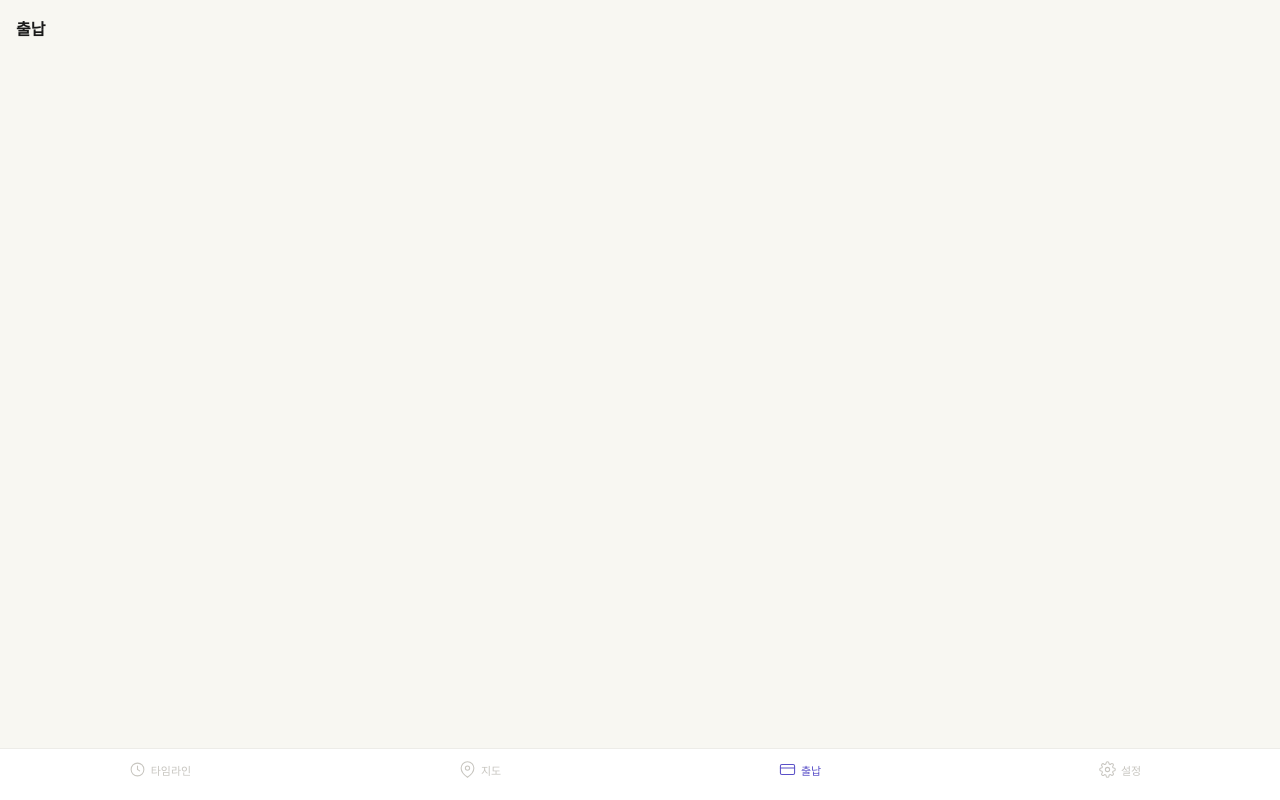
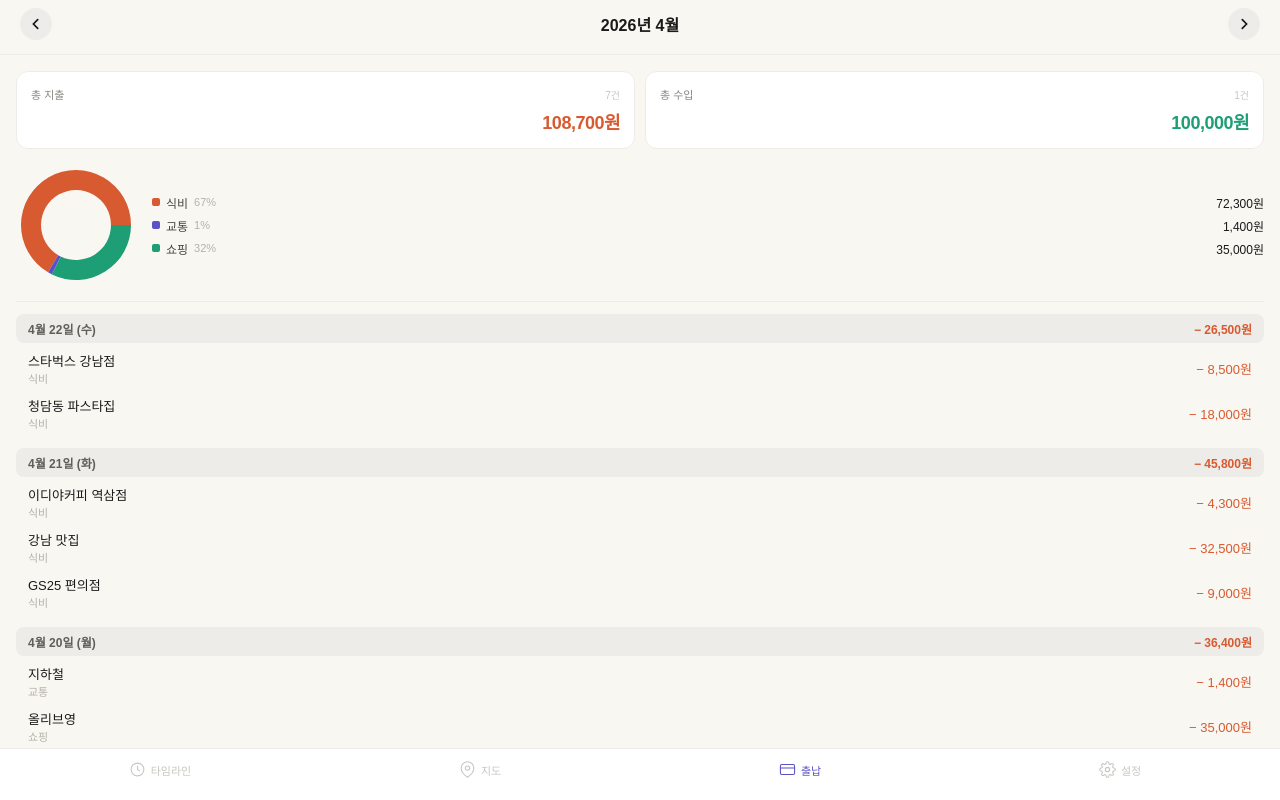
Before and after one commit to seonjaeLee/lifeTimeline, a React (Vite) app: page /finance in a window 1280 px wide. Built offline with nearby package versions, Linux system fonts and the light colour scheme; a web font is replaced by a local one.

Commit message:
M5: 출납 화면 (월간 요약 + 도넛 차트 + 날짜별 내역)

```diff
--- a/package.json
+++ b/package.json
@@ -16,7 +16,8 @@
     "pretendard": "^1.3.9",
     "react": "^19.2.5",
     "react-dom": "^19.2.5",
-    "react-router-dom": "^7.14.2"
+    "react-router-dom": "^7.14.2",
+    "recharts": "^3.8.1"
   },
   "devDependencies": {
     "@eslint/js": "^9.39.4",
--- a/src/pages/Finance.tsx
+++ b/src/pages/Finance.tsx
@@ -1,7 +1,170 @@
+import { useState } from 'react'
+import { PieChart, Pie, Cell, Tooltip, ResponsiveContainer } from 'recharts'
+
+const DUMMY_EXPENSES = [
+  { id: '1', date: '2026-04-22', place: '스타벅스 강남점', category: '식비', amount: 8500, type: 'expense' as const },
+  { id: '2', date: '2026-04-22', place: '청담동 파스타집', category: '식비', amount: 18000, type: 'expense' as const },
+  { id: '3', date: '2026-04-21', place: '이디야커피 역삼점', category: '식비', amount: 4300, type: 'expense' as const },
+  { id: '4', date: '2026-04-21', place: '강남 맛집', category: '식비', amount: 32500, type: 'expense' as const },
+  { id: '5', date: '2026-04-21', place: 'GS25 편의점', category: '식비', amount: 9000, type: 'expense' as const },
+  { id: '6', date: '2026-04-20', place: '지하철', category: '교통', amount: 1400, type: 'expense' as const },
+  { id: '7', date: '2026-04-20', place: '올리브영', category: '쇼핑', amount: 35000, type: 'expense' as const },
+  { id: '8', date: '2026-04-19', place: '용돈', category: '수입', amount: 100000, type: 'income' as const },
+]
+
+const CATEGORY_COLORS: Record<string, string> = {
+  식비: '#D85A30',
+  교통: '#5A50C8',
+  쇼핑: '#1D9E75',
+  숙박: '#EF9F27',
+  의료: '#E24B4A',
+  문화: '#378ADD',
+  수입: '#639922',
+  기타: '#888780',
+}
+
+function formatDate(dateStr: string) {
+  const d = new Date(dateStr)
+  return d.toLocaleDateString('ko-KR', { month: 'long', day: 'numeric', weekday: 'short' })
+}
+
+function formatMonth(date: Date) {
+  return date.toLocaleDateString('ko-KR', { year: 'numeric', month: 'long' })
+}
+
 export default function Finance() {
+  const [currentDate, setCurrentDate] = useState(new Date())
+
+  const prevMonth = () => setCurrentDate(new Date(currentDate.getFullYear(), currentDate.getMonth() - 1, 1))
+  const nextMonth = () => setCurrentDate(new Date(currentDate.getFullYear(), currentDate.getMonth() + 1, 1))
+
+  // 해당 월 데이터 필터
+  const monthStr = currentDate.toLocaleDateString('sv-SE').slice(0, 7)
+  const monthData = DUMMY_EXPENSES.filter((e) => e.date.startsWith(monthStr))
+
+  const totalExpense = monthData.filter((e) => e.type === 'expense').reduce((s, e) => s + e.amount, 0)
+  const totalIncome = monthData.filter((e) => e.type === 'income').reduce((s, e) => s + e.amount, 0)
+  const expenseCount = monthData.filter((e) => e.type === 'expense').length
+  const incomeCount = monthData.filter((e) => e.type === 'income').length
+
+  // 카테고리별 집계
+  const categoryMap: Record<string, number> = {}
+  monthData.filter((e) => e.type === 'expense').forEach((e) => {
+    categoryMap[e.category] = (categoryMap[e.category] ?? 0) + e.amount
+  })
+  const chartData = Object.entries(categoryMap).map(([name, value]) => ({ name, value }))
+
+  // 날짜별 그룹
+  const dateMap: Record<string, typeof DUMMY_EXPENSES> = {}
+  monthData.forEach((e) => {
+    if (!dateMap[e.date]) dateMap[e.date] = []
+    dateMap[e.date].push(e)
+  })
+  const sortedDates = Object.keys(dateMap).sort((a, b) => b.localeCompare(a))
+
   return (
-    <div style={{ padding: '16px 16px 90px' }}>
-      <h2 style={{ fontSize: 16, fontWeight: 600, color: '#1A1A1A' }}>출납</h2>
+    <div style={{ display: 'flex', flexDirection: 'column', height: '100vh', background: '#F8F7F2' }}>
+
+      {/* 월 헤더 */}
+      <div style={{ background: '#F8F7F2', padding: '8px 20px 14px', borderBottom: '0.5px solid #EDECE8', flexShrink: 0 }}>
+        <div style={{ display: 'flex', alignItems: 'center', justifyContent: 'space-between' }}>
+          <button onClick={prevMonth} style={{ width: 32, height: 32, borderRadius: '50%', background: '#EDECE8', border: 'none', cursor: 'pointer', display: 'flex', alignItems: 'center', justifyContent: 'center' }}>
+            <svg width="12" height="12" viewBox="0 0 14 14" fill="none" stroke="#1A1A1A" strokeWidth={2} strokeLinecap="round"><polyline points="9,2 4,7 9,12" /></svg>
+          </button>
+          <span style={{ fontSize: 16, fontWeight: 600, color: '#1A1A1A' }}>{formatMonth(currentDate)}</span>
+          <button onClick={nextMonth} style={{ width: 32, height: 32, borderRadius: '50%', background: '#EDECE8', border: 'none', cursor: 'pointer', display: 'flex', alignItems: 'center', justifyContent: 'center' }}>
+            <svg width="12" height="12" viewBox="0 0 14 14" fill="none" stroke="#1A1A1A" strokeWidth={2} strokeLinecap="round"><polyline points="5,2 10,7 5,12" /></svg>
+          </button>
+        </div>
+      </div>
+
+      <div style={{ flex: 1, overflowY: 'auto', padding: '16px 16px 90px' }}>
+
+        {/* 요약 카드 */}
+        <div style={{ display: 'grid', gridTemplateColumns: '1fr 1fr', gap: 10, marginBottom: 16 }}>
+          <div style={{ background: '#FFF', border: '0.5px solid #EDECE8', borderRadius: 12, padding: 14 }}>
+            <div style={{ display: 'flex', alignItems: 'center', justifyContent: 'space-between', marginBottom: 6 }}>
+              <span style={{ fontSize: 11, color: '#888780', fontWeight: 500 }}>총 지출</span>
+              <span style={{ fontSize: 10, color: '#C8C6C0' }}>{expenseCount}건</span>
+            </div>
+            <span style={{ fontSize: 18, fontWeight: 600, color: '#D85A30', letterSpacing: -0.5, display: 'block', textAlign: 'right' }}>
+              {totalExpense.toLocaleString()}원
+            </span>
+          </div>
+          <div style={{ background: '#FFF', border: '0.5px solid #EDECE8', borderRadius: 12, padding: 14 }}>
+            <div style={{ display: 'flex', alignItems: 'center', justifyContent: 'space-between', marginBottom: 6 }}>
+              <span style={{ fontSize: 11, color: '#888780', fontWeight: 500 }}>총 수입</span>
+              <span style={{ fontSize: 10, color: '#C8C6C0' }}>{incomeCount}건</span>
+            </div>
+            <span style={{ fontSize: 18, fontWeight: 600, color: '#1D9E75', letterSpacing: -0.5, display: 'block', textAlign: 'right' }}>
+              {totalIncome.toLocaleString()}원
+            </span>
+          </div>
+        </div>
+
+        {/* 도넛 차트 */}
+        {chartData.length > 0 && (
+          <div style={{ display: 'flex', alignItems: 'center', gap: 16, marginBottom: 16 }}>
+            <div style={{ width: 120, height: 120, flexShrink: 0 }}>
+              <ResponsiveContainer width="100%" height="100%">
+                <PieChart>
+                  <Pie data={chartData} cx="50%" cy="50%" innerRadius={35} outerRadius={55} dataKey="value" strokeWidth={0}>
+                    {chartData.map((entry) => (
+                      <Cell key={entry.name} fill={CATEGORY_COLORS[entry.name] ?? '#888780'} />
+                    ))}
+                  </Pie>
+                 <Tooltip formatter={(v) => [`${Number(v).toLocaleString()}원`]} />
+                </PieChart>
+              </ResponsiveContainer>
+            </div>
+            <div style={{ display: 'flex', flexDirection: 'column', gap: 6, flex: 1 }}>
+              {chartData.map((entry) => (
+                <div key={entry.name} style={{ display: 'flex', alignItems: 'center', justifyContent: 'space-between' }}>
+                  <div style={{ display: 'flex', alignItems: 'center', gap: 6 }}>
+                    <div style={{ width: 8, height: 8, borderRadius: 2, background: CATEGORY_COLORS[entry.name] ?? '#888780', flexShrink: 0 }} />
+                    <span style={{ fontSize: 12, color: '#444441' }}>{entry.name}</span>
+                    <span style={{ fontSize: 11, color: '#B4B2A9' }}>{Math.round(entry.value / totalExpense * 100)}%</span>
+                  </div>
+                  <span style={{ fontSize: 12, color: '#1A1A1A', fontWeight: 500 }}>{entry.value.toLocaleString()}원</span>
+                </div>
+              ))}
+            </div>
+          </div>
+        )}
+
+        {/* 구분선 */}
+        <div style={{ height: 0.5, background: '#EDECE8', marginBottom: 12 }} />
+
+        {/* 날짜별 내역 */}
+        {sortedDates.length === 0 ? (
+          <div style={{ textAlign: 'center', color: '#D3D1C7', fontSize: 13, padding: '40px 0' }}>이번 달 내역이 없습니다</div>
+        ) : (
+          sortedDates.map((date) => {
+            const items = dateMap[date]
+            const dayTotal = items.filter((e) => e.type === 'expense').reduce((s, e) => s + e.amount, 0)
+            return (
+              <div key={date} style={{ marginBottom: 12 }}>
+                <div style={{ display: 'flex', alignItems: 'center', justifyContent: 'space-between', background: '#EDECE8', borderRadius: 8, padding: '6px 12px', marginBottom: 3 }}>
+                  <span style={{ fontSize: 12, fontWeight: 600, color: '#5F5E5A' }}>{formatDate(date)}</span>
+                  {dayTotal > 0 && <span style={{ fontSize: 12, fontWeight: 600, color: '#D85A30' }}>− {dayTotal.toLocaleString()}원</span>}
+                </div>
+                {items.map((e) => (
+                  <div key={e.id} style={{ display: 'flex', alignItems: 'center', justifyContent: 'space-between', padding: '5px 12px' }}>
+                    <div>
+                      <div style={{ fontSize: 13, color: '#1A1A1A', fontWeight: 500 }}>{e.place}</div>
+                      <div style={{ fontSize: 11, color: '#B4B2A9' }}>{e.category}</div>
+                    </div>
+                    <span style={{ fontSize: 13, fontWeight: 500, color: e.type === 'expense' ? '#D85A30' : '#1D9E75' }}>
+                      {e.type === 'expense' ? '−' : '+'} {e.amount.toLocaleString()}원
+                    </span>
+                  </div>
+                ))}
+              </div>
+            )
+          })
+        )}
+
+      </div>
     </div>
   )
 }
```
Also changed, not shown: 1 other file (tests, documents, lock files or other folders).
